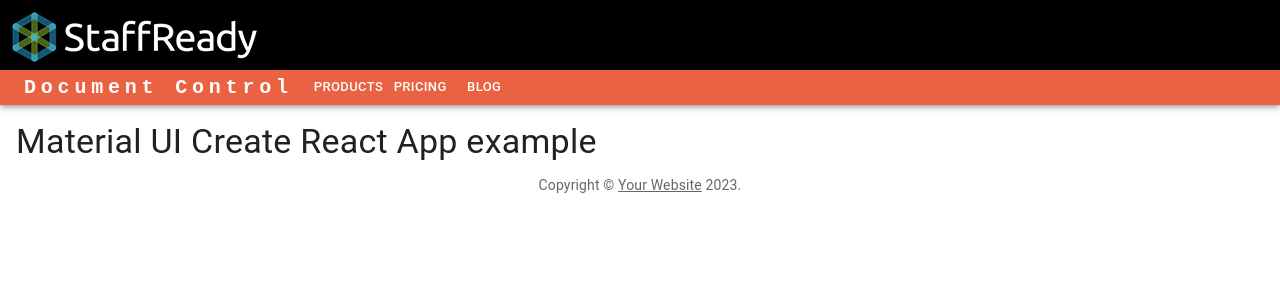
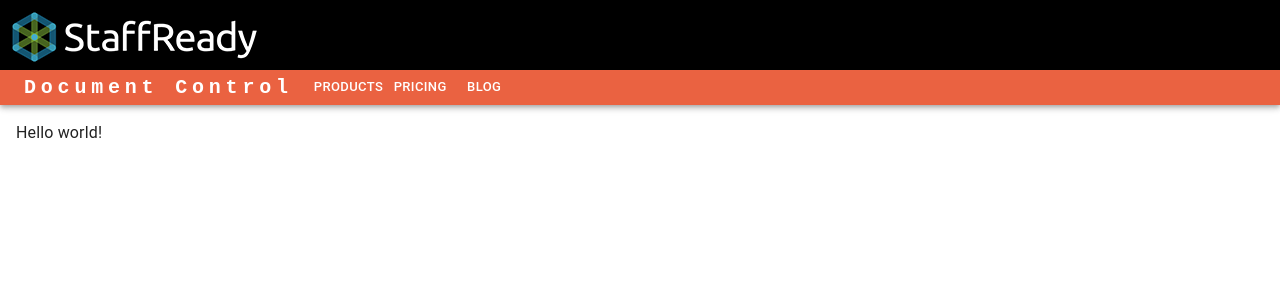
Before and after one commit to MohanadI/staff-ready-mui, a React (Create React App) app: page / in a window 1280 px wide. Shown: the top 300 px of the page. Built offline with nearby package versions, Linux system fonts and the light colour scheme.

Commit message:
add routes

```diff
--- a/package.json
+++ b/package.json
@@ -12,6 +12,7 @@
     "@testing-library/user-event": "^13.5.0",
     "react": "^18.2.0",
     "react-dom": "^18.2.0",
+    "react-router-dom": "^6.11.1",
     "react-scripts": "5.0.1",
     "web-vitals": "^2.1.4"
   },
--- a/src/App.js
+++ b/src/App.js
@@ -2,36 +2,25 @@ import * as React from 'react';
 import Typography from '@mui/material/Typography';
 import Box from '@mui/material/Box';
 import Link from '@mui/material/Link';
+import {
+    createBrowserRouter,
+    RouterProvider,
+} from "react-router-dom";
 import { useSettings } from './@core/hooks/useSettings';
 import MainLayout from './@core/layouts/MainLayout';
-
-function Copyright() {
-    return (
-        <Typography variant="body2" color="text.secondary" align="center">
-            {'Copyright © '}
-            <Link color="inherit" href="https://mui.com/">
-                Your Website
-            </Link>{' '}
-            {new Date().getFullYear()}
-            {'.'}
-        </Typography>
-    );
-}
+import { navigation } from './routes';
 
 export default function App() {
     const { settings } = useSettings()
+
+    const router = createBrowserRouter(navigation);
 
     return (
         <MainLayout
             settings={settings}
             contentHeightFixed="true"
         >
-            <Box>
-                <Typography variant="h4" component="h1" gutterBottom>
-                    Material UI Create React App example
-                </Typography>
-                <Copyright />
-            </Box>
+            <RouterProvider router={router} />
         </MainLayout>
     );
 }
--- a/src/routes.js
+++ b/src/routes.js
@@ -1,15 +1,19 @@
-const navigation = () => {
-    return [
+export const navigation = [
     {
+        path: "/",
+        element: <div>Hello world!</div>,
+    },
+    {
+        path: "/documentcontrol",
         icon: 'mdi:home-outline',
         title: 'Document Control',
         children: [
             {
                 icon: 'mdi:chart-donut',
                 title: 'Setup',
-                    path: '/document-control/setup'
+                path: '/documentcontrol/setupme',
+                element: <div>document setup!</div>
             }
         ]
     }
-    ]
-}
+];
```
Also changed, not shown: 1 other file (tests, documents, lock files or other folders). Lines whose indentation alone changed are shown as unchanged.
